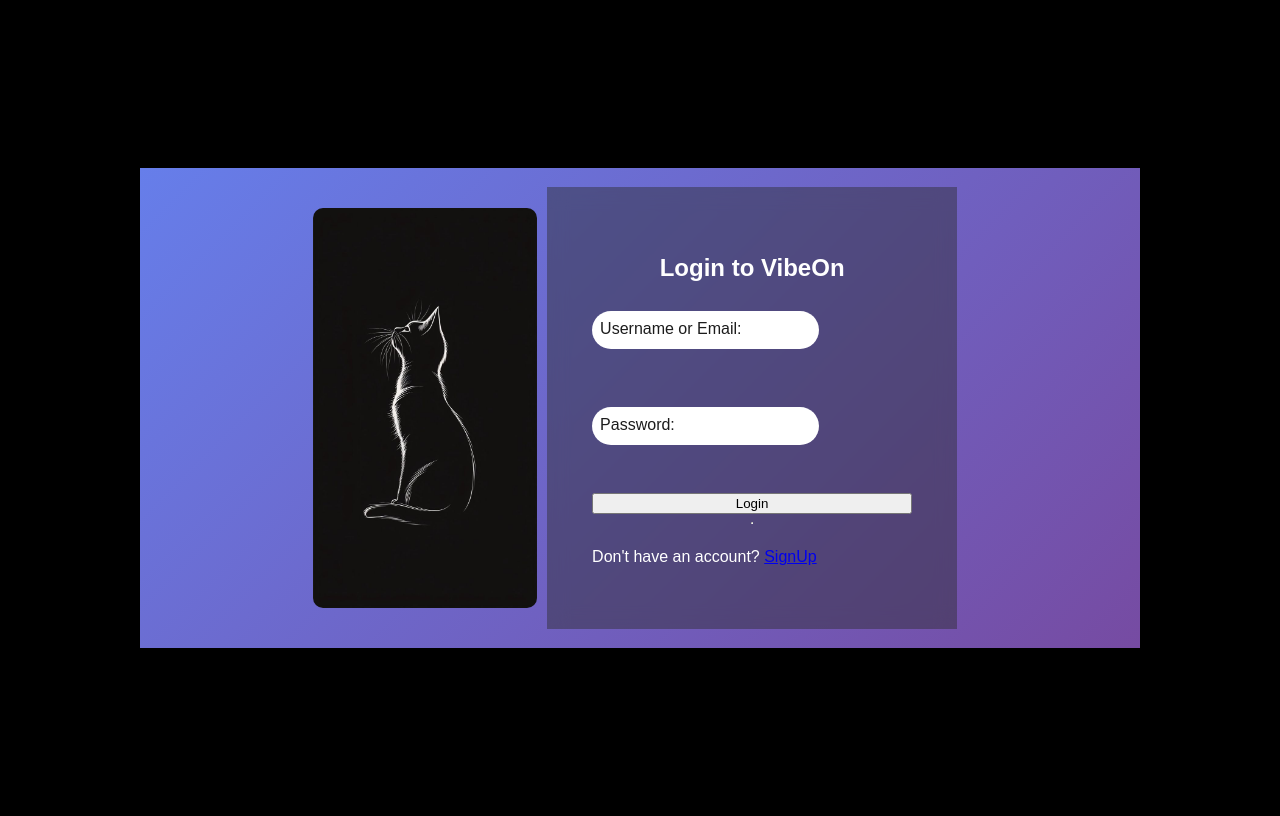
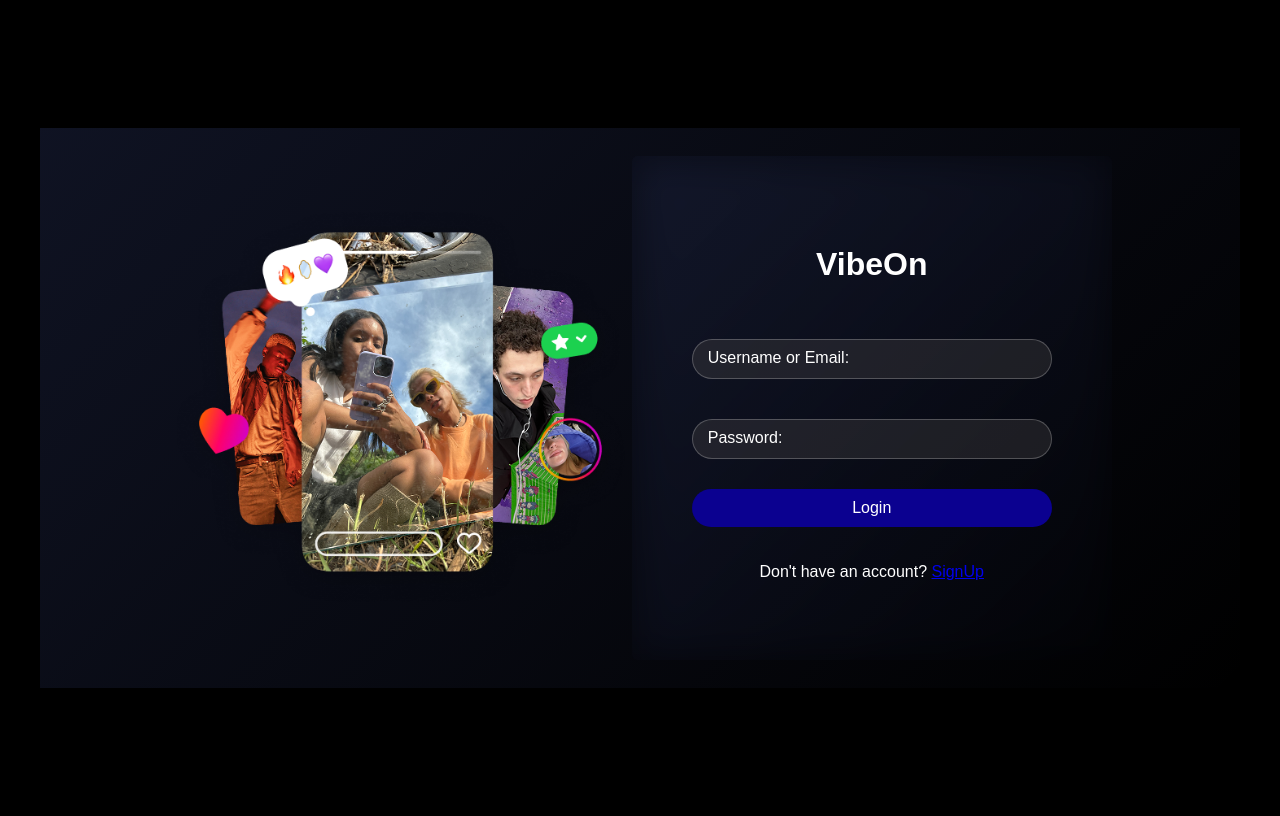
Before and after one commit to dipakmeshram26/vibeOn, a PHP site: page /login.php in a window 1280 px wide. Run offline with PHP 8.4, Linux system fonts and the light colour scheme.

Commit message:
log page
all done css

```diff
--- a/homestyle.css
+++ b/homestyle.css
@@ -15,14 +15,14 @@
   display: flex;
   justify-content: center;
   align-items: center;
-  height: 60vh;
+  height: 70vh;
     width: 100%;
-    max-width: 1000px;
-  background: linear-gradient(135deg, #667eea, #764ba2);
+    max-width: 1200px;
+    background: linear-gradient(135deg, #667eea26, #764ba200);
+    backdrop-filter: blur(60px);
 }
 
 .log-right{
-
   display: flex;
   justify-content: center;
   align-items: center;
@@ -38,46 +38,43 @@
 .log-left{
     width: 40%;
     height: 90%;
-  margin: 10px;
-  padding: 5px;
-  display: flex;
+    display: flex
+;
     flex-direction: column;
     justify-content: center;
     align-items: center;
-  background-color: rgba(44, 44, 44, 0.447);
-  backdrop-filter: blur(10px);
+    /* background-color: rgba(20, 19, 19, 0.447); */
+    border-radius: 5px;
+    backdrop-filter: blur(20px);
 }
 
-.log-left form{
+.log-left h2{
+   margin-bottom: 46px;
+    color: #ffffff;
+    font-size: 2em;
+}
+
+.log-left .log-form{
+     width: 100%;
     display: flex;
     flex-direction: column;
-  width: 80%;
-  height: fit-content;
+    align-items: center;
 }
-
-
-
-
-
-.log-left form input{
-  margin: 10px 0;
-  padding: 10px;
-  border: none;
-  border-radius: 50px;
-  font-size: 16px;
-}
-
-
  .mail {
     position: relative;
     margin-bottom: 20px;
+    display: flex
+;
+    width: 75%;
+    justify-content: center;
+    align-items: center;
 }
 
 .mail label {
   position: absolute;
-  top: 19px;
-  left: 8px;
-  color: #1c1c1c;
+    top: 20px;
+    left: 16px;
+    color: #ffffff;
   font-size: 16px;
   transition: 0.3s ease;
 
@@ -85,12 +82,40 @@
 }
 
 .mail label.focus {
-  top: -10px;
+  top: -16px;
   left: 6px;
 
   color: #ffffff;
   padding: 0 4px;
 }
+
+
+
+.log-left .log-form .mail input{
+       margin: 10px 0;
+    padding: 10px;
+    width: 100%;
+    border: 1px solid #ffffff3b;
+    border-radius: 50px;
+    color: white;
+    font-size: 16px;
+    background: #49474757;
+}
+
+
+.log-left .log-form .mail button{
+  width: 100%;
+  padding: 10px;
+  border: none;
+  border-radius: 50px;
+  font-size: 16px;
+  background: #0b0190;
+  color: #fff;
+  cursor: pointer;
+  transition: background 0.3s ease;
+}
+
+
 
 
 .stories-container {
--- a/login.php
+++ b/login.php
@@ -19,21 +19,27 @@
         <div class="log-cont">
 
             <div class="log-right">
-                <img src="img\posts\1754827015_5250f6e6-351b-4ed3-9245-ed4ec25f09e8.jpeg" alt="">
+                <img src="img\log img.png" alt="">
             </div>
+
             <div class="log-left">
-                <h2>Login to VibeOn</h2>
-                <form action="login_process.php" method="POST">
+                <h2>VibeOn</h2>
+                <form action="login_process.php" method="POST" class="log-form">
                     <div class="mail">
                         <label>Username or Email:</label>
-                        <input type="text" name="login_id" required><br><br>
+                        <input type="text" name="login_id" required>
+
                     </div>
                     <div class="mail">
                         <label>Password:</label>
-                        <input type="password" name="password" required><br><br>
+                        <input type="password" name="password" required>
+
                     </div>
-                    <button type="submit">Login</button>
-                    <hr>
+                    <div class="mail">
+                        <button type="submit">Login</button>
+
+                    </div>
+
                     <p>Don't have an account? <a href="Signup.php">SignUp</a></p>
                 </form>
             </div>
```
Also changed, not shown: img/log img.png (added). Lines whose indentation alone changed are shown as unchanged.
